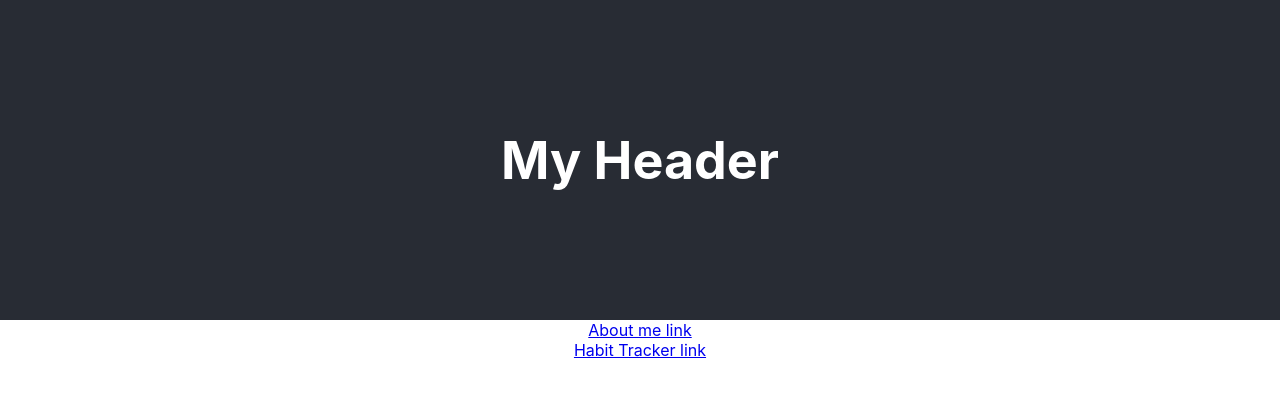
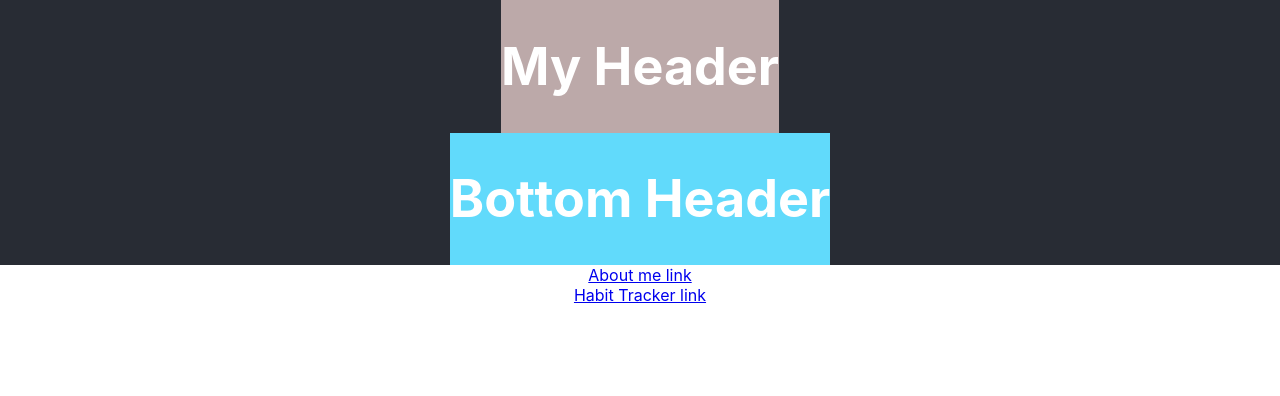
Before and after one commit to TristanRoberts/Tristan-Roberts, a React (Create React App) app: page / in a window 1280 px wide. Shown: the top 396 px of the page. Built offline with nearby package versions, Linux system fonts and the light colour scheme.

Commit message:
CSS styling, '.App-header-top' and '.App-header-bottom' added

```diff
--- a/src/App.css
+++ b/src/App.css
@@ -15,7 +15,7 @@
 
 .App-header {
   background-color: #282c34;
-  min-height: 40vh;
+  min-height: 20vh;
   display: flex;
   flex-direction: column;
   align-items: center;
@@ -25,6 +25,14 @@
   position: sticky; /* this is how compoents stick to top of page */
   top: 0;
   /* background-attachment: fixed;  --is just the actual background css, not actual components and content*/
+}
+
+.App-header-top {
+  background-color: #bca9a9;
+}
+
+.App-header-bottom {
+  background-color: #61dafb;
 }
 
 .App-link {
--- a/src/App.js
+++ b/src/App.js
@@ -10,7 +10,12 @@ function App() {
   return (
     <div className="App">
       <header className="App-header">
-        <h1>My Header</h1>
+        <div className="App-header-top">
+          <h1>My Header</h1>
+        </div>
+        <div className="App-header-bottom">
+          <h1>Bottom Header</h1>
+        </div>
       </header>
       <BrowserRouter>
         <Link to="/About">About me link</Link>
@@ -37,8 +42,10 @@ export default App;
 
 
 Notes:
-  * i should add another component just like above to test what it does. It should
-  just still have "My Header" but erase the "About Me" title that pops up
+  1. Split the header into 2 sections. Top section is just centered "Tristan Roberts' website". Bottom has the icons/links
+  2. Make the header smaller, grey, and rounded corners
+  3. links or icons to other pages from the header (Home, About, Resume)
+  4. Resume page with downloadable pdf
 
 Learned:
   * <Link to="/HabitTracker"> This is a link </Link> --The Link is the actual link on screen
@@ -49,4 +56,5 @@ Learned:
       pages then you would place the Header component above the <Routes>). <Link> has to be inside <BrowserRouter>.
       'path="..."' is just the receiver for 'to="..."' prop. "element={...}" just tells the app what component to place
       here when Link is clicked.
+  * "id" prop has to be unique per page. "className" (case sensitive) or "class" prop gives you the css styling.
 */
```
